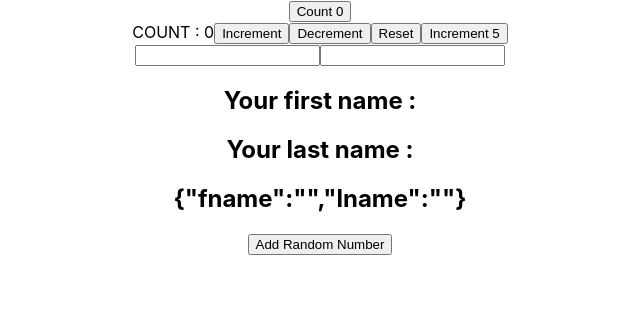
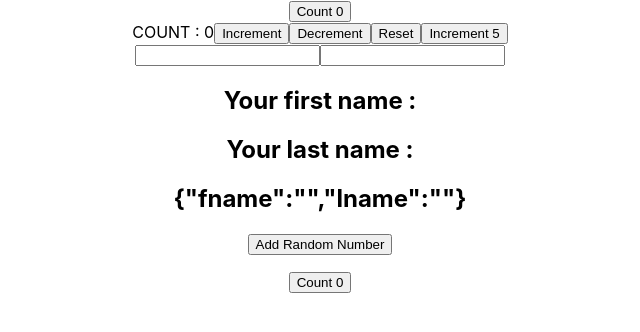
Before and after one commit to chandanabs13/REACT-CODE, a React (Create React App) app in the folder react-hooks/: page / in a window 1280 px wide. Shown: the top 332 px of the page, without its empty margins (320-960 px from the left). Built offline with nearby package versions, Linux system fonts and the light colour scheme.

Commit message:
Use-Effect-hook

```diff
--- a/react-hooks/src/App.js
+++ b/react-hooks/src/App.js
@@ -5,6 +5,7 @@ import UseStateHook from './component/UseStateHook';
 import UseStateWithPreviousState from './component/UseStateWithPreviousState';
 import UseStateWithObjects from './component/UseStateWithObjects';
 import UseStatewithArray from './component/UseStatewithArray';
+import UseEffectHook from './component/UseEffectHook';
 
 function App() {
   return (
@@ -13,7 +14,7 @@ function App() {
       <UseStateWithPreviousState />
       <UseStateWithObjects />
       <UseStatewithArray />
-
+      <UseEffectHook />
     </div>
   );
 }
--- /dev/null
+++ b/react-hooks/src/component/UseEffectHook.js
@@ -0,0 +1,15 @@
+import React,{useState,useEffect} from 'react'
+
+function UseEffectHook() {
+    const [Count, setCount] = useState(0)
+    useEffect(() => {
+        document.title = `You clicked ${Count} times`
+    })
+  return (
+    <div>
+      <button onClick={() => setCount(Count+1)}>Count {Count}</button>
+    </div>
+  )
+}
+
+export default UseEffectHook;
```
